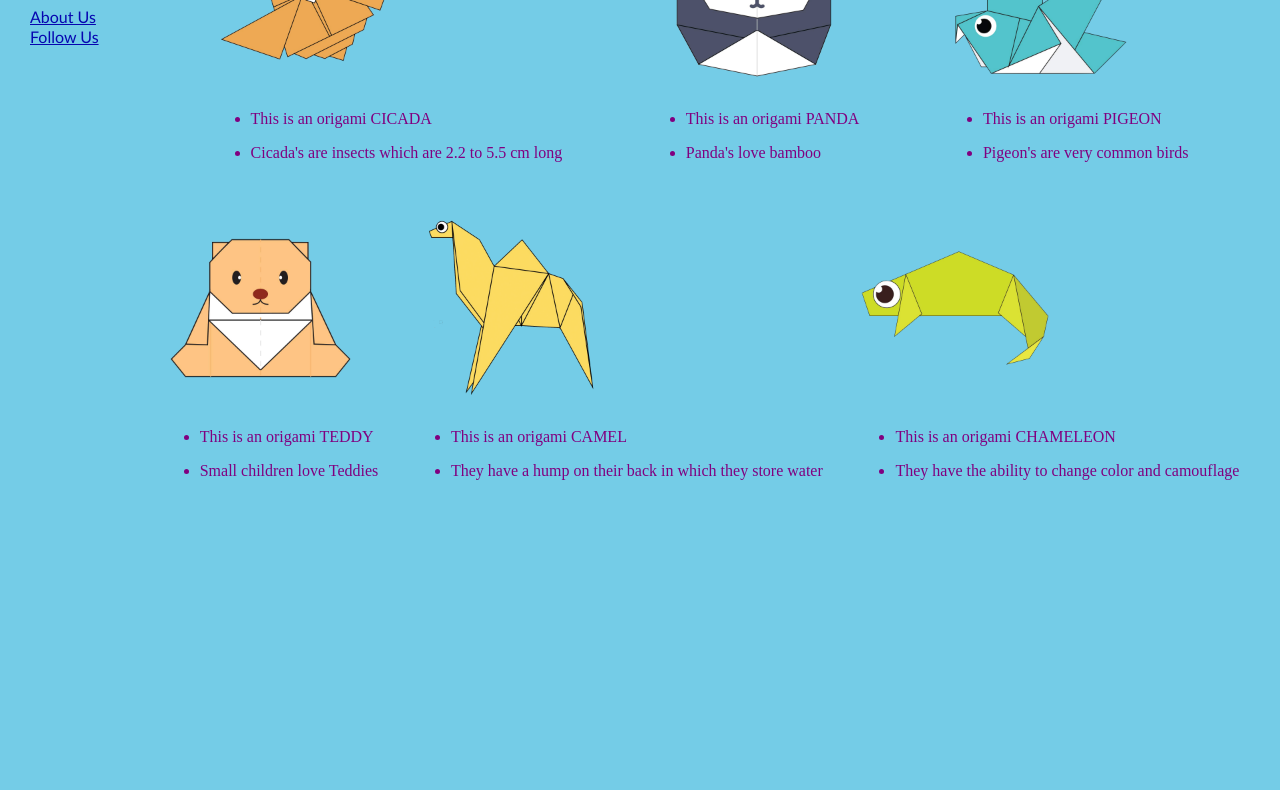
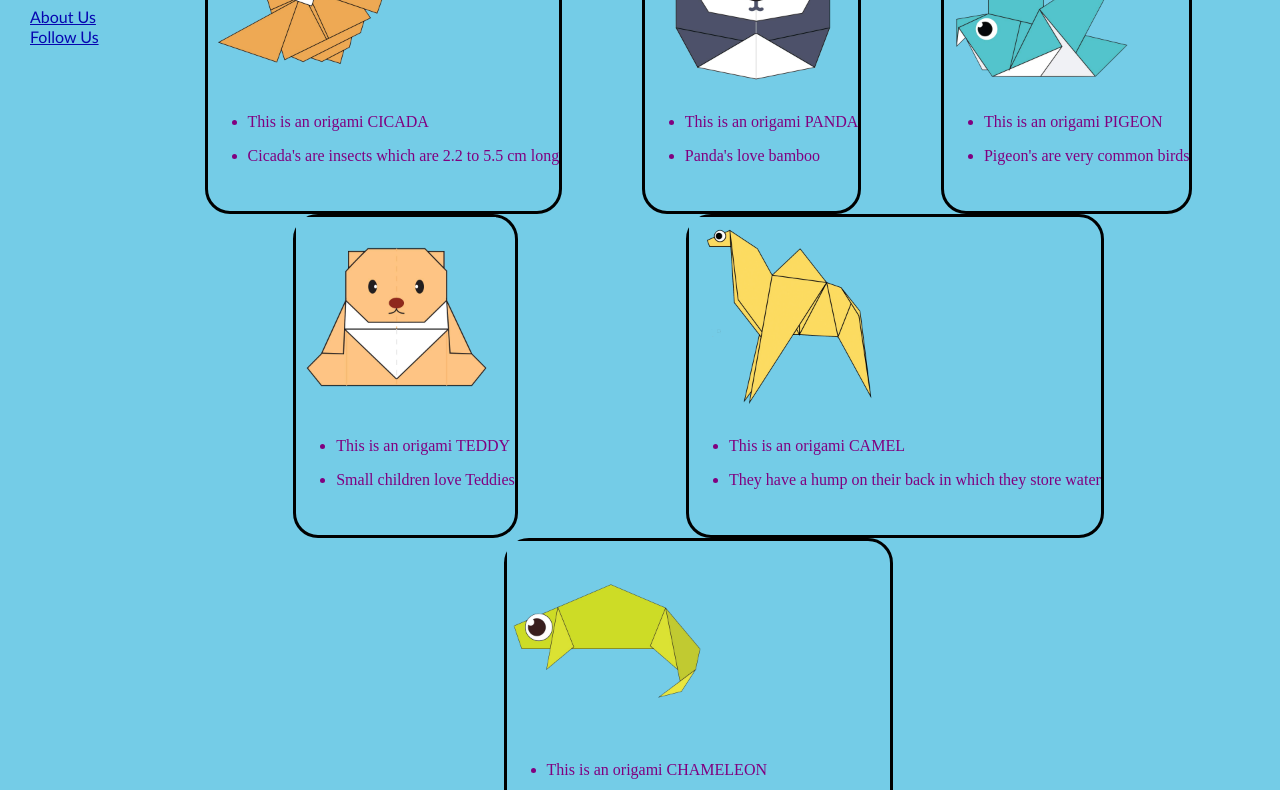
Before and after one commit to L2442/Origami-Design-1, a plain HTML site: page index.html in a window 1280 px wide. Shown: the part 118-908 px from the top of the page. Before the commit the page ends 800 px from the top, so only its background shows below. Drawn offline with Linux system fonts and the light colour scheme.

Commit message:
Add files via upload

```diff
--- a/style.css
+++ b/style.css
@@ -3,7 +3,6 @@ h1{
 }
 ul{
     color: purple;
-
 }
 *{
     background-color: #74cce7;
@@ -22,6 +21,8 @@ ul{
     align-content: right;
     padding-bottom:30px;
     margin-right:30px;
+    border:solid;
+    border-radius: 25px;
 }
 
 a{
```
